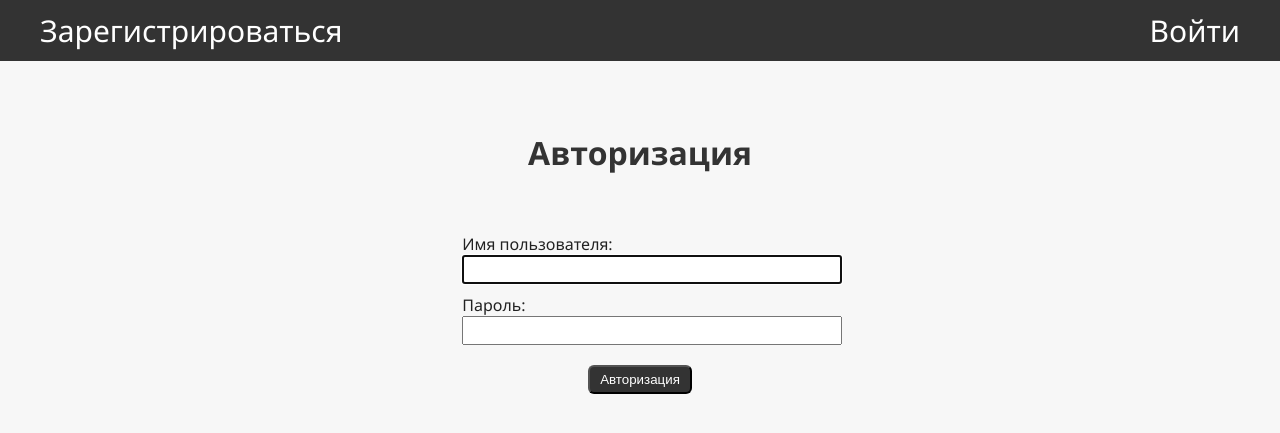
After one commit to Volk0077/Python416, a Django app: page /login/ in a window 1280 px wide. The commit adds this page. Shown: the top 433 px of the page. Run offline with Django 5.2, Linux system fonts and the light colour scheme.

Commit message:
HW_44: Django-> реализована авторизация пользователей

```diff
--- a/HW/HW_Django/blog/views.py
+++ b/HW/HW_Django/blog/views.py
@@ -1,5 +1,6 @@
 from django.shortcuts import render, get_object_or_404
 from .models import Blog
+
 
 
 def blog_view(request):
--- a/HW/HW_Django/home_site/static/css/style.css
+++ b/HW/HW_Django/home_site/static/css/style.css
@@ -92,8 +92,13 @@ h2 {
     margin-bottom: 60px;
 }
 .top{
-    background: #663366;
+    padding: 4px 24px;
     margin: 0;
+    background: transparent;
+    border: none;
+    color: #FFF;
+    box-shadow: none;
+    font-size: 24px;
 }
 
 .top a{
@@ -144,3 +149,32 @@ h2 {
     padding: 10px 20px;
     color:#FFF
 }
+.content .wrap{
+    display: flex;
+    flex-direction: column;
+    align-items: center;
+    justify-content: center;
+    margin-top: 40px;
+}
+
+h1, h2{
+    color:#333;
+}
+.btn{
+    background: #333;
+    color: #FFF;
+}
+button{
+    border-radius: 6px;
+    padding: 5px 10px;
+    margin-top: 10px;
+    cursor: pointer;
+}
+.center{
+    text-align: center;
+}
+input{
+    width: 100%;
+    padding: 5px 10px;
+    margin-bottom: 10px;
+}
--- a/HW/HW_Django/home_site/templates/home_site/base.html
+++ b/HW/HW_Django/home_site/templates/home_site/base.html
@@ -25,7 +25,7 @@
                     </li>
                 {% else %}
                     <li><a href="{% url 'signup' %}">Зарегистрироваться</a></li>
-                    <li><a href="">Войти</a></li>
+                    <li><a href="{% url 'loginuser' %}">Войти</a></li>
                 {% endif %}
             </ul>
         </div>
--- /dev/null
+++ b/HW/HW_Django/home_site/templates/home_site/loginuser.html
@@ -0,0 +1,15 @@
+{% extends 'home_site/base.html' %}
+
+{% block content %}
+<h1>Авторизация</h1>
+<h3>{{error}}</h3>
+<form method="post" class="bg">
+    {% csrf_token %}
+    {{form}}
+    <div class="center">
+        <button class="btn">Авторизация</button>
+    </div>
+</form>
+
+
+{% endblock %}
--- a/HW/HW_Django/home_site/views.py
+++ b/HW/HW_Django/home_site/views.py
@@ -1,10 +1,11 @@
 from django.shortcuts import render, redirect
 from django.http import HttpResponse
 from .models import Portfolio
-from django.contrib.auth.forms import UserCreationForm
+from django.contrib.auth.forms import UserCreationForm, AuthenticationForm
 from django.contrib.auth.models import User
-from django.contrib.auth import login, logout
+from django.contrib.auth import login, logout, authenticate
 from django.db import IntegrityError
+
 
 
 def home(request):
@@ -48,3 +49,15 @@ def logout_user(request):
     if request.method == 'POST':
         logout(request)
         return redirect('home')
+
+
+def login_user(request):
+    if request.method == "GET":
+        return render(request, 'home_site/loginuser.html',{'form': AuthenticationForm()})
+    else:
+        user = authenticate(request, username=request.POST['username'], password=request.POST['password'])
+        if user is None:
+            return render(request, 'home_site/loginuser.html',{'form': AuthenticationForm(), 'error':'Неверные данные для входа'})
+        else:
+            login(request, user)
+            return redirect('home')
--- a/HW/HW_Django/web_site/urls.py
+++ b/HW/HW_Django/web_site/urls.py
@@ -12,4 +12,5 @@ urlpatterns = [
     path("blog/", include("blog.urls")),
     path("signup/", views.signup_user, name="signup"),
     path("logout/", views.logout_user, name="logout"),
+    path("login/", views.login_user, name="loginuser"),
 ] + static(settings.MEDIA_URL, document_root=settings.MEDIA_ROOT)
```
